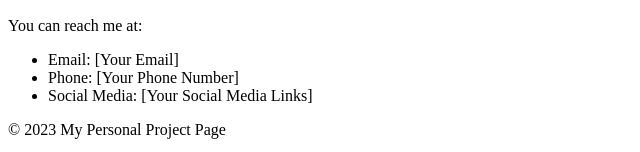
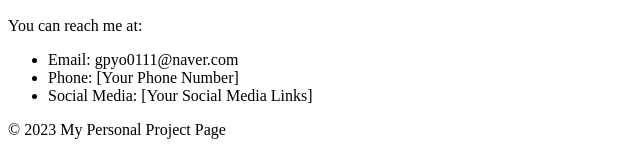
Before and after one commit to gpyo0111/w7, a plain HTML site: page index.html in a window 1280 px wide. Shown: the part 672-824 px from the top of the page, 0-640 px from the left. Drawn offline with Linux system fonts and the light colour scheme.

Commit message:
index.html modified

```diff
--- a/index.html
+++ b/index.html
@@ -50,7 +50,7 @@
         <h2>Contact Me</h2>
         <p>You can reach me at:</p>
         <ul>
-          <li>Email: [Your Email]</li>
+          <li>Email: gpyo0111@naver.com</li>
           <li>Phone: [Your Phone Number]</li>
           <li>Social Media: [Your Social Media Links]</li>
         </ul>
```
